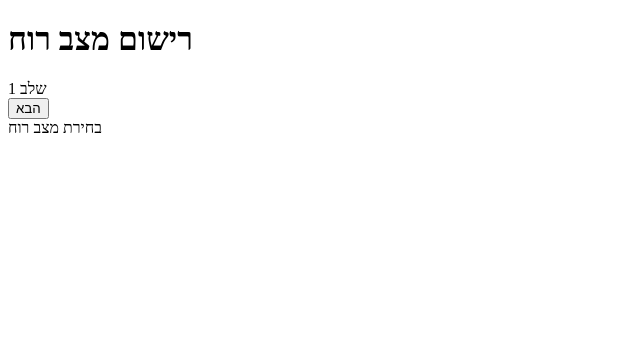
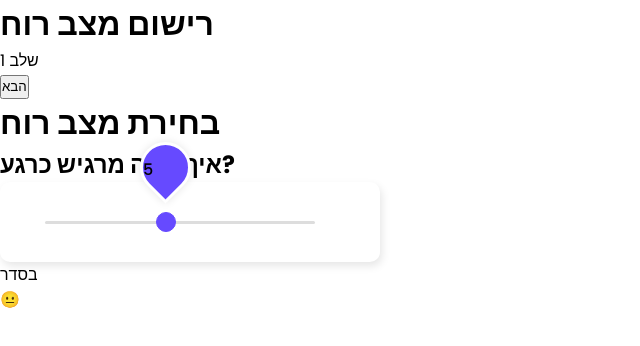
Before and after one commit to DavidPerelman/selfcarebalance-frontend, a Next.js app: page /app/log in a window 1280 px wide. Shown: the top 346 px of the page, without its empty margins (0-640 px from the left). Built offline with nearby package versions, Linux system fonts and the light colour scheme.

Commit message:
feat(ui): add styled mood score slider with number indicator

```diff
--- a/src/components/MoodLogForm.tsx
+++ b/src/components/MoodLogForm.tsx
@@ -18,7 +18,7 @@ export default function MoodLogForm() {
   };
 
   const goToPreviousStep = () => {
-    setCurrentStep((prev) => (prev -= 1));
+    setCurrentStep((prev) => prev - 1);
   };
 
   const totalSteps = 3;
--- /dev/null
+++ b/src/components/moodLog/MoodSlider.css
@@ -0,0 +1,102 @@
+@import url("https://fonts.googleapis.com/css?family=Poppins:400,500,600,700&display=swap");
+* {
+  margin: 0;
+  padding: 0;
+  box-sizing: border-box;
+  font-family: "Poppins", sans-serif;
+}
+
+.range {
+  direction: ltr;
+  height: 80px;
+  width: 380px;
+  border-radius: 10px;
+  padding: 0 65px 0 45px;
+  box-shadow: 2px 4px 8px rgba(0, 0, 0, 0.1);
+  background: white;
+}
+.sliderValue {
+  position: relative;
+  width: 100%;
+}
+
+.sliderValue span {
+  position: absolute;
+  height: 45px;
+  width: 45px;
+  transform: translateX(-70%) scale(0);
+  font-weight: 500;
+  top: -40px;
+  line-height: 55px;
+  z-index: 2;
+  transform-origin: bottom;
+  transition: transform 0.3s ease-in-out;
+}
+.sliderValue span.show {
+  transform: translateX(-70%) scale(1);
+  left: calc(48%);
+}
+.sliderValue span:after {
+  position: absolute;
+  content: "";
+  height: 100%;
+  width: 100%;
+  background: #664aff;
+  border: 3px solid #fff;
+  z-index: -1;
+  left: 50%;
+  transform: translateX(-50%) rotate(45deg);
+  border-bottom-left-radius: 50%;
+  box-shadow: 0px 0px 8px rgba(0, 0, 0, 0.1);
+  border-top-left-radius: 50%;
+  border-top-right-radius: 50%;
+}
+.field {
+  display: flex;
+  align-items: center;
+  justify-content: center;
+  height: 100%;
+  position: relative;
+}
+.field .value {
+  position: absolute;
+  font-size: 18px;
+  color: #fff;
+  font-weight: 600;
+}
+.field .value.left {
+  left: -22px;
+}
+.field .value.right {
+  right: -43px;
+}
+.range input {
+  -webkit-appearance: none;
+  width: 100%;
+  height: 3px;
+  background: #ddd;
+  border-radius: 5px;
+  outline: none;
+  border: none;
+  z-index: 2222;
+}
+.range input::-webkit-slider-thumb {
+  -webkit-appearance: none;
+  width: 20px;
+  height: 20px;
+  background: red;
+  border-radius: 50%;
+  background: #664aff;
+  border: 1px solid #664aff;
+  cursor: pointer;
+}
+.range input::-moz-range-thumb {
+  -webkit-appearance: none;
+  width: 20px;
+  height: 20px;
+  background: red;
+  border-radius: 50%;
+  background: #fff;
+  border: 1px solid #fff;
+  cursor: pointer;
+}
--- /dev/null
+++ b/src/components/moodLog/MoodSlider.tsx
@@ -0,0 +1,53 @@
+import { useEffect, useRef } from "react";
+import "./MoodSlider.css";
+
+type MoodSliderProps = {
+  moodScore: number;
+  setMoodScore: (value: number) => void;
+};
+
+export default function MoodSlider({
+  moodScore,
+  setMoodScore,
+}: MoodSliderProps) {
+  const slideValueRef = useRef<HTMLSpanElement | null>(null);
+  const inputSliderRef = useRef<HTMLInputElement | null>(null);
+
+  useEffect(() => {
+    if (slideValueRef.current) {
+      // עדכון הטקסט
+      slideValueRef.current.textContent = String(moodScore);
+
+      // עדכון המיקום
+      if (moodScore == 10) {
+        slideValueRef.current.style.left = `calc(${Number(moodScore) * 10}%)`;
+      } else {
+        slideValueRef.current.style.left = `calc(${
+          Number(moodScore) * 10 - 2
+        }%)`;
+      }
+    }
+  }, [moodScore]);
+
+  return (
+    <div className="range">
+      <div className="sliderValue">
+        <span className="show" ref={slideValueRef}>
+          5
+        </span>
+      </div>
+      <div className="field">
+        <div className="value left">1</div>
+        <input
+          ref={inputSliderRef}
+          type="range"
+          min={1}
+          max={10}
+          value={moodScore}
+          onChange={(e) => setMoodScore(Number(e.target.value))}
+        />
+        <div className="value right">10</div>
+      </div>
+    </div>
+  );
+}
--- a/src/components/moodLog/Step1MoodScore.tsx
+++ b/src/components/moodLog/Step1MoodScore.tsx
@@ -1,10 +1,47 @@
-import { useState } from "react";
+import { Dispatch, SetStateAction } from "react";
+import MoodSlider from "./MoodSlider";
 
 type Props = {
   moodScore: number;
-  setMoodScore: (value: number) => void;
+  setMoodScore: Dispatch<SetStateAction<number>>;
+};
+
+const moodEmojis: Record<number, string> = {
+  1: "😖",
+  2: "😢",
+  3: "☹️",
+  4: "😕",
+  5: "😐",
+  6: "🙂",
+  7: "😊",
+  8: "😄",
+  9: "😁",
+  10: "🤩",
+};
+
+const moodLabels: Record<number, string> = {
+  1: "רע מאוד",
+  2: "רע",
+  3: "די רע",
+  4: "ככה ככה",
+  5: "בסדר",
+  6: "סביר",
+  7: "טוב",
+  8: "טוב מאוד",
+  9: "מעולה",
+  10: "מצוין!",
 };
 
 export default function Step1MoodScore({ moodScore, setMoodScore }: Props) {
-  return <div>בחירת מצב רוח</div>;
+  return (
+    <div className="text-center mt-10 px-4">
+      <h1 className="text-xl font-bold mb-2">בחירת מצב רוח</h1>
+      <h2 className="text-md mb-6">איך אתה מרגיש כרגע?</h2>
+
+      <MoodSlider moodScore={moodScore} setMoodScore={setMoodScore} />
+
+      <div className="mt-4 font-medium">{moodLabels[moodScore]}</div>
+      <div className="text-6xl mt-4">{moodEmojis[moodScore]}</div>
+    </div>
+  );
 }
```
